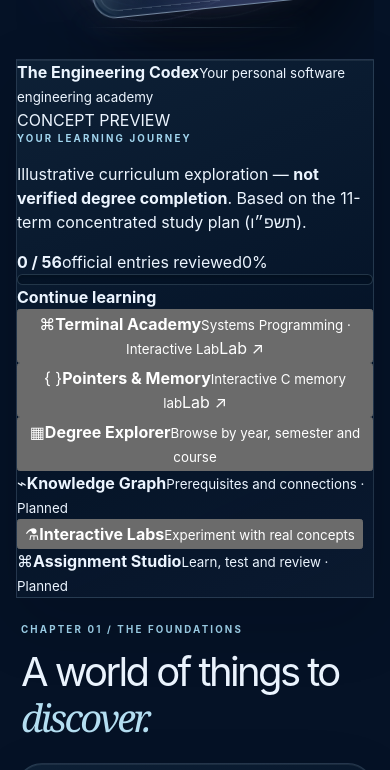
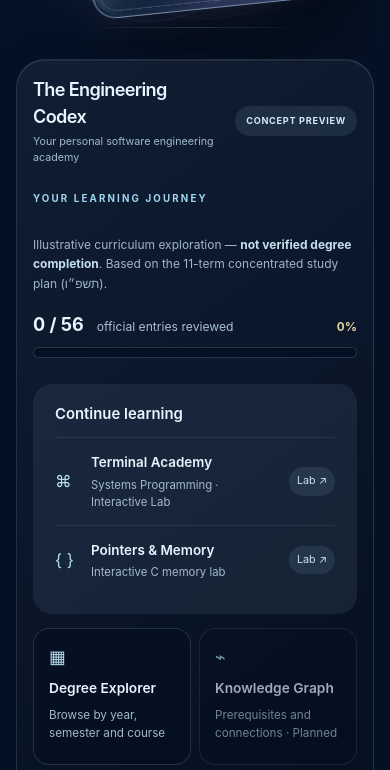
Before and after one commit to DorManDel/The-Software-Engineer-s-Handbook, a plain HTML site: page index.html in a window 390 px wide. Shown: the part 1106-1876 px from the top of the page. Drawn offline with Linux system fonts and the light colour scheme.

Commit message:
style(academy): responsive graphite-glass semester dashboard and animated year exploration

```diff
--- a/styles.css
+++ b/styles.css
@@ -252,3 +252,50 @@ body.motion-paused .progress-fill{transition:none}
 body.motion-paused .progress-fill::after{animation:none}
 @media(max-width:730px){.journey-progress{display:block;margin-bottom:36px;padding:25px}.journey-progress-action{margin-top:22px;width:100%;justify-content:space-between}.curriculum-progress-row{flex-direction:column;align-items:stretch;gap:14px}.curriculum-progress-row>div:first-child{min-width:0}}
 @media(prefers-reduced-motion:reduce){.progress-fill{transition:none}.progress-fill::after{animation:none}.review-toggle,.journey-progress-action{transition:none}}
+
+
+/* Engineering Codex academy preview — user-supplied compact dashboard direction */
+.academy-overview{position:relative;margin:0 0 55px;padding:clamp(19px,3vw,34px);border-radius:29px;background:linear-gradient(145deg,rgba(20,34,56,.76),rgba(4,14,29,.83));}
+.academy-heading{display:flex;align-items:center;justify-content:space-between;gap:15px;margin-bottom:26px}
+.academy-heading>div{display:flex;flex-direction:column;gap:4px}
+.academy-heading strong{font-size:1.13rem;font-weight:620;letter-spacing:-.035em;color:#e8f5ff}
+.academy-heading small{font-size:.72rem;color:#9fbace}
+.academy-pill{font-size:.57rem;font-weight:680;white-space:nowrap;letter-spacing:.08em;color:#d1eafb;background:rgba(178,218,244,.1);padding:8px 11px;border-radius:999px}
+.academy-years{display:grid;grid-template-columns:repeat(5,minmax(0,1fr));gap:9px;margin:15px 0 13px}
+.academy-year{display:flex;flex-direction:column;align-items:stretch;gap:9px;min-width:0;padding:17px 15px 13px;text-align:left;color:#edf7ff;background:rgba(189,212,234,.075);border:1px solid rgba(192,220,245,.09);border-radius:16px;transition:transform .3s var(--ease),background .25s}
+button.academy-year:hover{background:rgba(185,215,244,.15);transform:translateY(-3px)}
+.academy-year strong{font-size:.94rem;font-weight:610}
+.academy-year small{font-size:.67rem;color:#acbfd0;min-height:29px;line-height:1.45}
+.academy-year-track{display:block;height:7px;background:rgba(0,11,23,.74);border-radius:999px;overflow:hidden}
+.academy-year-fill{display:block;width:0%;height:100%;border-radius:inherit;background:linear-gradient(90deg,#8bc8f1,#c4adfb,#e8cf96);transition:width 900ms cubic-bezier(.16,1,.3,1)}
+.academy-year-count{font-size:.63rem;color:#8dacbf}
+.academy-year.is-beyond{opacity:.75;background:rgba(190,200,213,.045)}
+.academy-disclaimer{font-size:.75rem;color:#a0b6ca;line-height:1.65;margin:0 0 17px}
+.academy-disclaimer strong{font-weight:650;color:#c6dfed}
+.academy-meter{display:flex;align-items:baseline;gap:13px;color:#a8c1d3;font-size:.76rem;margin-bottom:9px}
+.academy-meter strong{font-size:1.13rem;color:#e9f7ff}
+.academy-meter>span:last-child{margin-left:auto;color:#e4d2a3;font-weight:700;font-variant-numeric:tabular-nums}
+.academy-continue{padding:19px 22px;margin:26px 0 14px;border-radius:19px;background:rgba(169,198,226,.085)}
+.academy-continue>strong{display:block;margin-bottom:12px;font-weight:620;font-size:.93rem;color:#e9f6ff}
+.academy-learning-row{width:100%;display:flex;align-items:center;gap:13px;text-align:left;padding:14px 0;background:transparent;border:0;border-top:1px solid rgba(178,212,233,.1);color:#e8f5ff}
+.academy-learning-row>span:first-child{font-size:1.04rem;min-width:23px;color:#b8ddf3}
+.academy-learning-row>span:nth-child(2){display:flex;flex:1;min-width:0;flex-direction:column;gap:4px}
+.academy-learning-row strong{font-size:.84rem;font-weight:610}
+.academy-learning-row small{font-size:.71rem;color:#a4bacc}
+.academy-learning-row>span:last-child{font-size:.67rem;border-radius:999px;padding:6px 8px;background:rgba(177,217,246,.1);color:#c3e2f4;white-space:nowrap}
+.academy-learning-row:hover strong{color:#b9e3f8}
+.academy-shortcuts{display:grid;grid-template-columns:repeat(2,minmax(0,1fr));gap:11px}
+.academy-shortcut{display:flex;flex-direction:column;align-items:start;gap:8px;min-height:133px;text-align:left;padding:19px;border:1px solid rgba(169,212,245,.17);border-radius:16px;background:rgba(1,10,25,.34);color:#e8f4ff;transition:transform .26s,background .26s}
+button.academy-shortcut:hover{transform:translateY(-2px);background:rgba(136,183,219,.1)}
+.academy-shortcut>span{font-size:1.11rem;color:#b7dff3}
+.academy-shortcut strong{font-size:.86rem;font-weight:610}
+.academy-shortcut small{font-size:.73rem;color:#a0b9cc;line-height:1.5}
+.academy-shortcut.is-planned{opacity:.68}
+.plan-switch{display:flex;gap:10px;flex-wrap:wrap;margin:22px 0 10px}
+.plan-option{min-height:42px;padding:10px 16px;border-radius:999px;border:1px solid rgba(186,219,243,.16);background:rgba(155,205,239,.05);color:#a9c7dc;font-size:.78rem}
+.plan-option.selected{background:rgba(149,205,235,.17);color:#e6f7ff;border-color:rgba(182,221,247,.33)}
+.plan-description{font-size:.78rem;line-height:1.7;color:#9cbad0;margin:0 0 20px}
+body.motion-paused .academy-year-fill{transition:none}
+@media(max-width:950px){.academy-years{grid-template-columns:repeat(3,minmax(0,1fr))}}
+@media(max-width:620px){.academy-overview{padding:16px}.academy-years{grid-template-columns:repeat(2,minmax(0,1fr))}.academy-year:last-child{grid-column:span 2}.academy-shortcuts{gap:8px}.academy-shortcut{min-height:137px;padding:15px}.academy-heading small{font-size:.67rem}}
+@media(prefers-reduced-motion:reduce){.academy-year-fill,.academy-year,.academy-shortcut{transition:none}}
```
